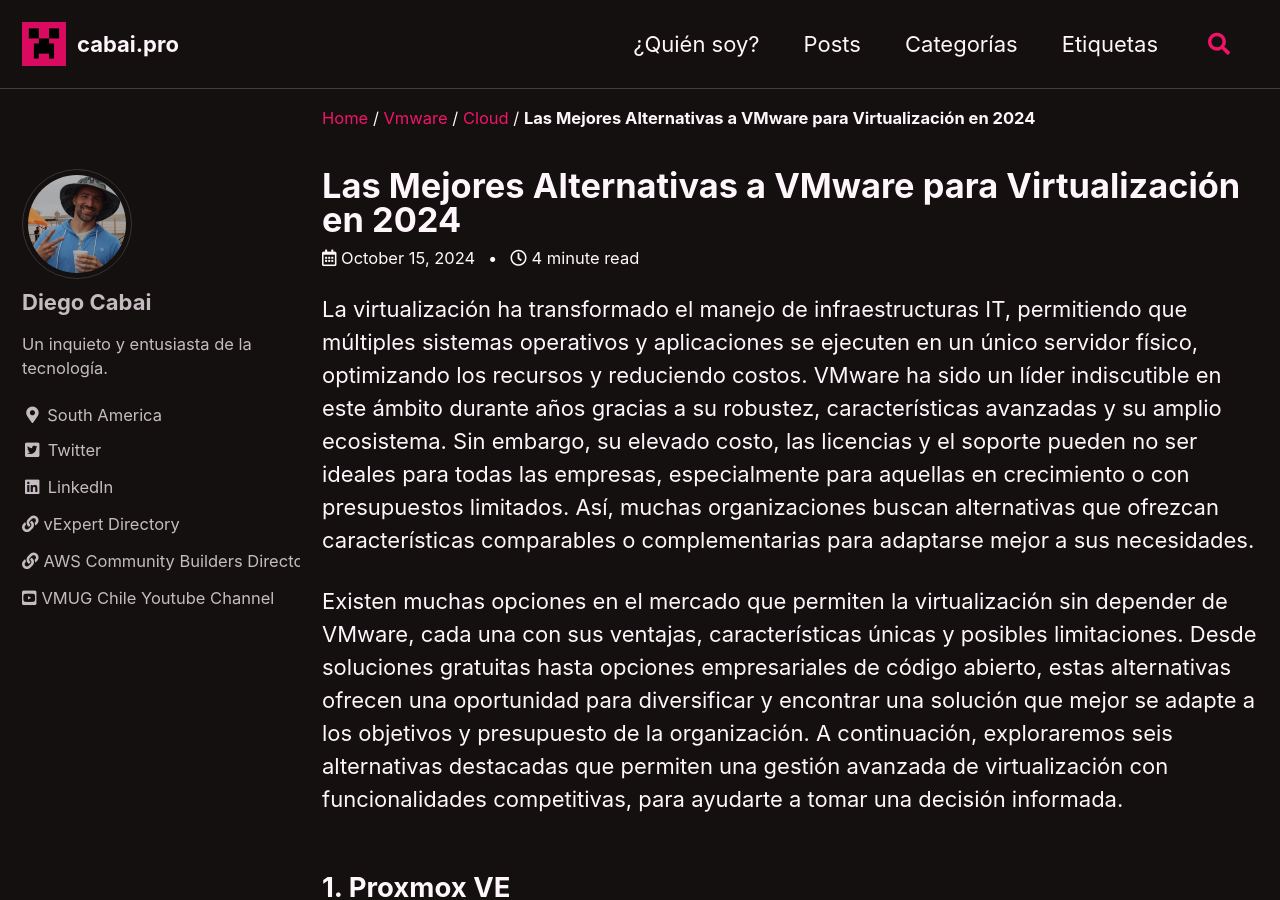
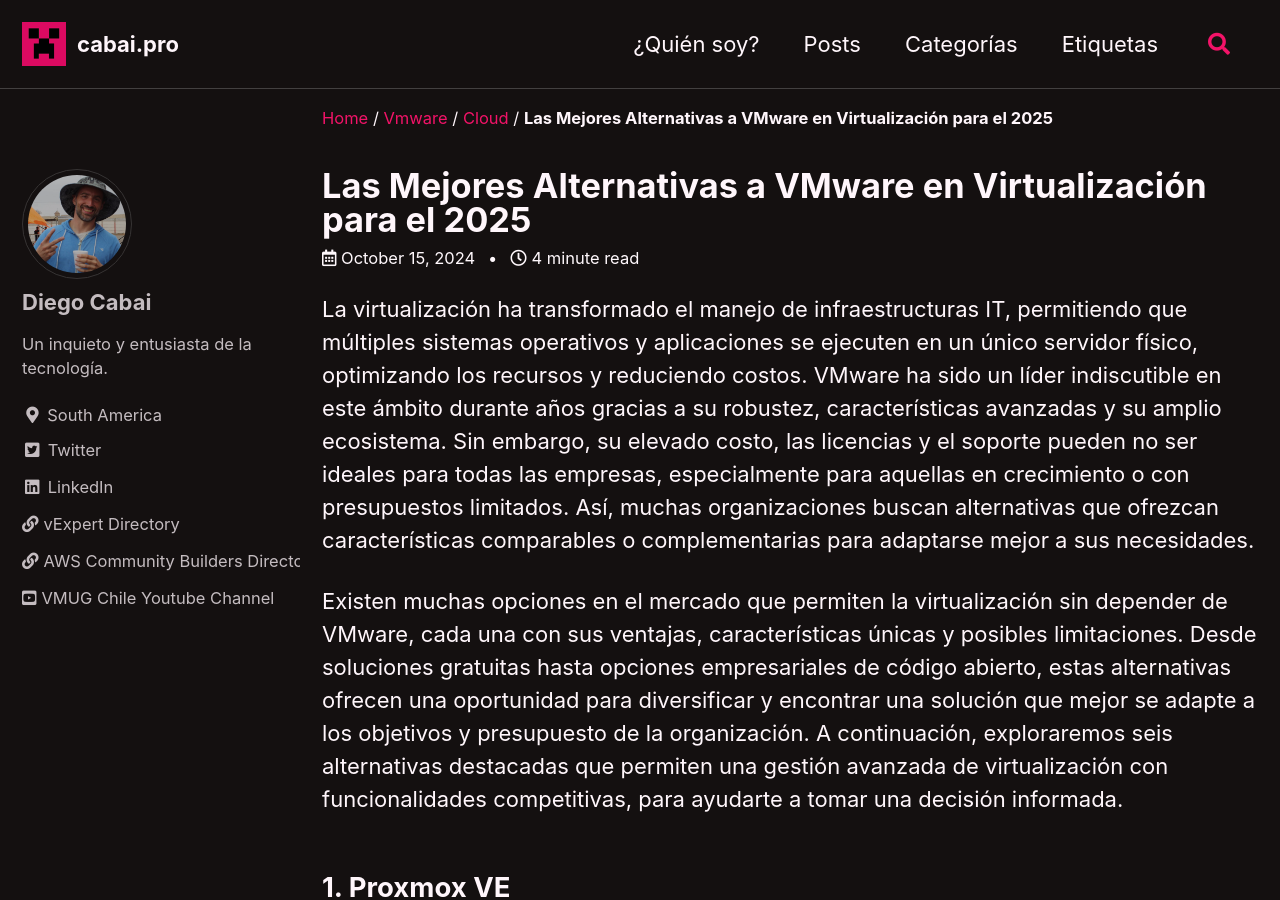
Before and after one commit to dcabai/dcabai.github.io, a Jekyll site: the page built from _posts/2024-10-15-alternativas-vmware.md, in a window 1280 px wide and 900 px high. Built offline with Jekyll 4.4.1, drawn with Linux system fonts in a browser that asks for light colours; cached includes are drawn as plain includes.

Commit message:
Update 2024-10-15-alternativas-vmware.md

```diff
--- a/_posts/2024-10-15-alternativas-vmware.md
+++ b/_posts/2024-10-15-alternativas-vmware.md
@@ -1,6 +1,6 @@
 ---
 layout: single
-title:  "Las Mejores Alternativas a VMware para Virtualización en 2024"
+title:  "Las Mejores Alternativas a VMware en Virtualización para el 2025"
 categories: vmware cloud
 tags: vmware cloud multicloud hybridcloud microsoft kubernetes hyperv kvm proxmox citrix containers nutanix
 date:   2024-10-15 12:50:23 -0400
```
